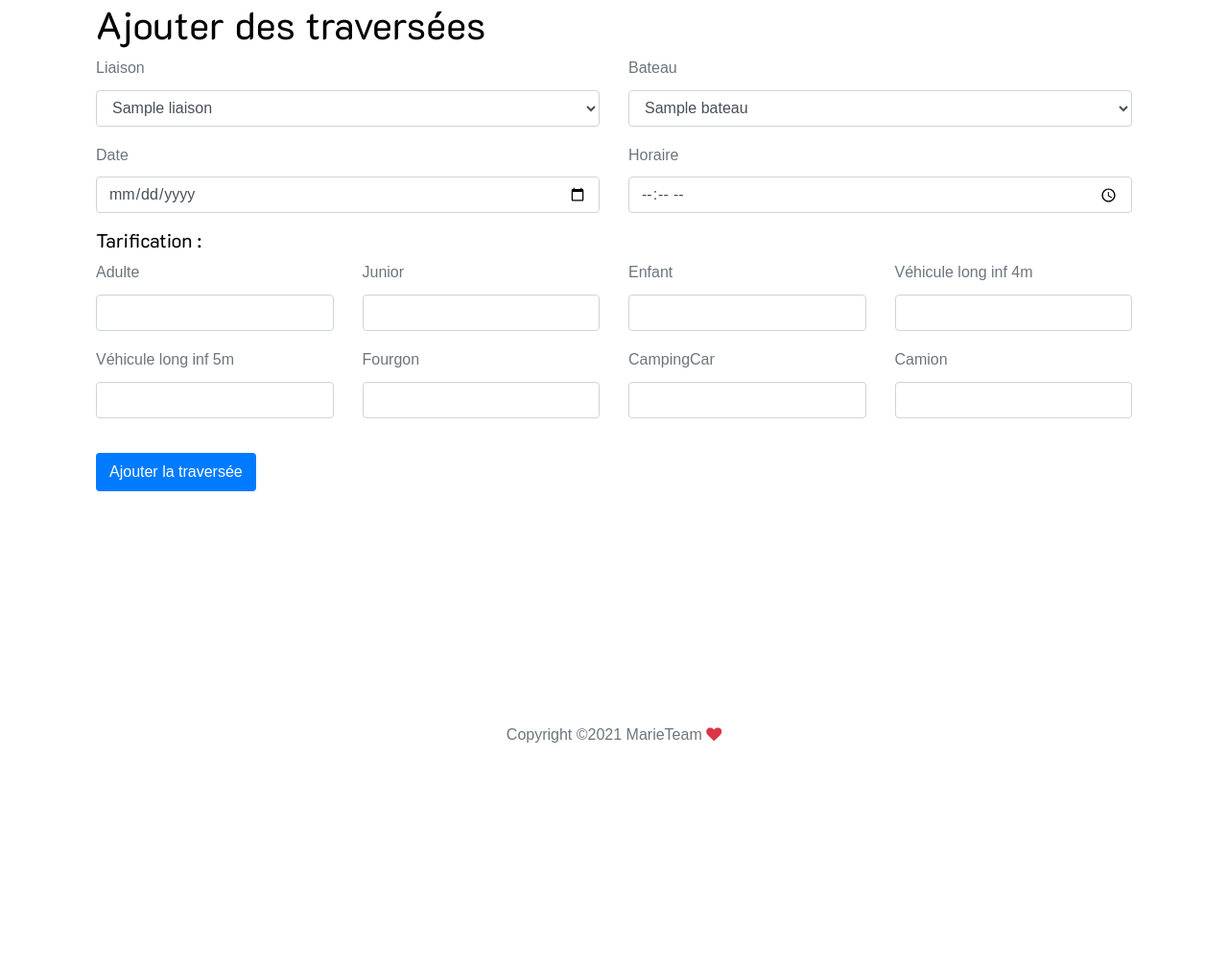
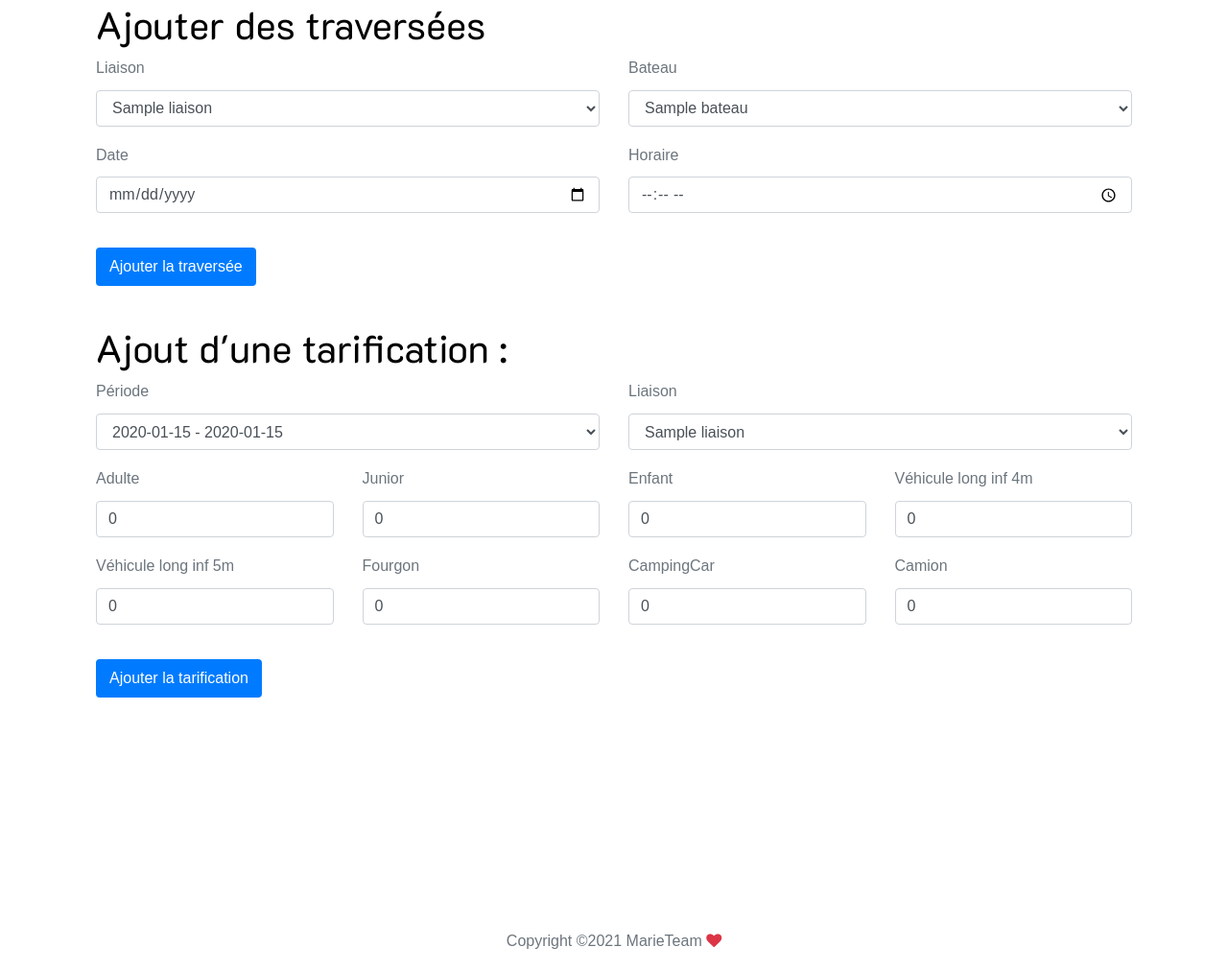
Before and after one commit to antben59/marieteam_site, a PHP site: page /admin/index.php in a window 1280 px wide. Shown: the part 460-1472 px from the top of the page at 96% size. Before the commit the page ends 1234 px from the top, so only its background shows below. Run offline with PHP 8.4, Linux system fonts and the light colour scheme; the visitor is signed in with stand-in values (Sample User, id 1); tables that the repository leaves empty hold one stand-in row (values such as "Sample post"); some libraries are stand-ins or nearby versions; some web fonts are replaced.

Commit message:
Mise à jour et ajout de tarification

```diff
--- a/admin/index.php
+++ b/admin/index.php
@@ -31,8 +31,34 @@ if(isset($_SESSION['grade_utilisateur'])){
             echo "<center>Impossible de créer la liaison \n Les ports saisis ne sont pas compatibles</center>";
         }
     }
+  if(isset($_POST['ajouterTarification'])){
 
-    // probleme d'ajout d'une traversée dans la bdd
+    $adulte = $_POST['adulte'];
+    $junior = $_POST['junior'];
+    $enfant = $_POST['enfant'];
+    $vehlong4m = $_POST['vehlong4m'];
+    $vehlong5m = $_POST['vehlong5m'];
+    $fourgon = $_POST['fourgon'];
+    $campingcar = $_POST['campingcar'];
+    $camion = $_POST['camion'];
+    $periode = $_POST['periode'];
+    $codeLiaison = $_POST['code_liaison'];
+
+      $sql = "INSERT INTO tarifer(dateDeb,code_liaison,num_type,tarif) values
+      ('$periode','$codeLiaison','1','$adulte'),
+      ('$periode','$codeLiaison','2','$junior'),
+      ('$periode','$codeLiaison','3','$enfant'),
+      ('$periode','$codeLiaison','4','$vehlong4m'),
+      ('$periode','$codeLiaison','5','$vehlong5m'),
+      ('$periode','$codeLiaison','6','$fourgon'),
+      ('$periode','$codeLiaison','7','$campingcar'),
+      ('$periode','$codeLiaison','8','$camion')
+      ";
+      $req = get_bdd()->prepare($sql);
+      $req->execute();
+
+  }
+
   if(isset($_POST['ajouter_traversee'])){
 
     $code_liaison = intval($_POST['code_liaison']);
@@ -42,9 +68,10 @@ if(isset($_SESSION['grade_utilisateur'])){
     $numTraverseeMax = get_bdd()->query("SELECT max(num_traversee) FROM traversee")->fetch();
     $numTraverseeMax1 = $numTraverseeMax[0]+1;
 
-        $sql = "INSERT INTO traversee (num_traversee, date, heure, code_liaison, id_bateau) VALUES ('$numTraverseeMax1','$date','$time','$code_liaison','$id_bateau')";
-        $req = get_bdd()->prepare($sql);
-        $req->execute();
+    $sql = "INSERT INTO traversee (num_traversee, date, heure, code_liaison, id_bateau) VALUES ('$numTraverseeMax1','$date','$time','$code_liaison','$id_bateau')";
+    $req = get_bdd()->prepare($sql);
+    $req->execute();
+
 
   }
     if((isset($_GET['delete']))){
@@ -226,46 +253,83 @@ if(isset($_SESSION['grade_utilisateur'])){
               <input type="time" class="form-control form-control" name="time" required>
             </div>
           </div>
-          <h5>Tarification :</h5>
-          <div class="row">
+
+
+        <input type="submit" name="ajouter_traversee" style="text-align:center;margin : 20px 0 40px 0;" class="btn btn-primary"  value="Ajouter la traversée"></input>
+        </form>
+
+
+        <h1>Ajout d'une tarification :</h1>
+        <form action="" method="post">
+        <div class="row">
+
+            <div class="col-md-6 form-group">
+              <label for="depart">Période</label>
+                <select class="form-control form-control" name="periode">
+                  <?php
+                    $req = get_bdd()->query("SELECT * FROM periode");
+                    while ($data = $req->fetch()){
+                    ?>
+                      <option value ="<?=$data['dateDeb'];?>"><?= $data['dateDeb']." - ".$data['dateFin']?></option>
+                    <?php } ?>
+              </select>
+            </div>
+
+            <div class="col-md-6 form-group">
+              <label for="depart">Liaison</label>
+                <select class="form-control form-control" name="code_liaison">
+                  <?php
+                    $req = get_bdd()->query("SELECT * FROM liaison");
+                    while ($data = $req->fetch()){
+                    ?>
+                      <option value ="<?=$data['code_liaison'];?>"><?= $data['nom']?></option>
+                    <?php } ?>
+              </select>
+            </div>
+
+          </div>
+        <div class="row">
             <div class="col-md-3 form-group">
               <label for="adulte">Adulte</label>
-              <input type="text" class="form-control form-control" name="adulte" required>
+              <input type="text" class="form-control form-control" name="adulte" required value="0">
             </div>
             <div class="col-md-3 form-group">
               <label for="junior">Junior</label>
-              <input type="text" class="form-control form-control" name="junior" required>
+              <input type="text" class="form-control form-control" name="junior" required value="0">
             </div>
             <div class="col-md-3 form-group">
               <label for="enfant">Enfant</label>
-              <input type="text" class="form-control form-control" name="enfant" required>
+              <input type="text" class="form-control form-control" name="enfant" required value="0">
             </div>
             <div class="col-md-3 form-group">
               <label for="vehlong4m">Véhicule long inf 4m</label>
-              <input type="text" class="form-control form-control" name="vehlong4m" required>
+              <input type="text" class="form-control form-control" name="vehlong4m" required value="0">
             </div>
           </div>
           <div class="row">
             <div class="col-md-3 form-group">
               <label for="vehlong5m">Véhicule long inf 5m</label>
-              <input type="text" class="form-control form-control" name="vehlong5m" required>
+              <input type="text" class="form-control form-control" name="vehlong5m" required value="0">
             </div>
             <div class="col-md-3 form-group">
               <label for="fourgon">Fourgon</label>
-              <input type="text" class="form-control form-control" name="fourgon" required>
+              <input type="text" class="form-control form-control" name="fourgon" required value="0">
             </div>
             <div class="col-md-3 form-group">
               <label for="campingcar">CampingCar</label>
-              <input type="text" class="form-control form-control" name="campingcar" required>
+              <input type="text" class="form-control form-control" name="campingcar" required value="0">
             </div>
             <div class="col-md-3 form-group">
               <label for="camion">Camion</label>
-              <input type="text" class="form-control form-control" name="camion" required>
+              <input type="text" class="form-control form-control" name="camion" required value="0">
             </div>
           </div>
+          <input type="submit" name="ajouterTarification" style="text-align:center;margin : 20px 0 40px 0;" class="btn btn-primary"  value="Ajouter la tarification"></input>
+        </form>
 
-        <input type="submit" name="ajouter_traversee" style="text-align:center;margin : 20px 0 40px 0;" class="btn btn-primary"  value="Ajouter la traversée"></input>
-        </form>
+
+
+
     </div>
   </div>
 </div>
```
Also changed, not shown: mes-reservations.php (+8 -1 lines), tarifs.php (+17 -17 lines).
